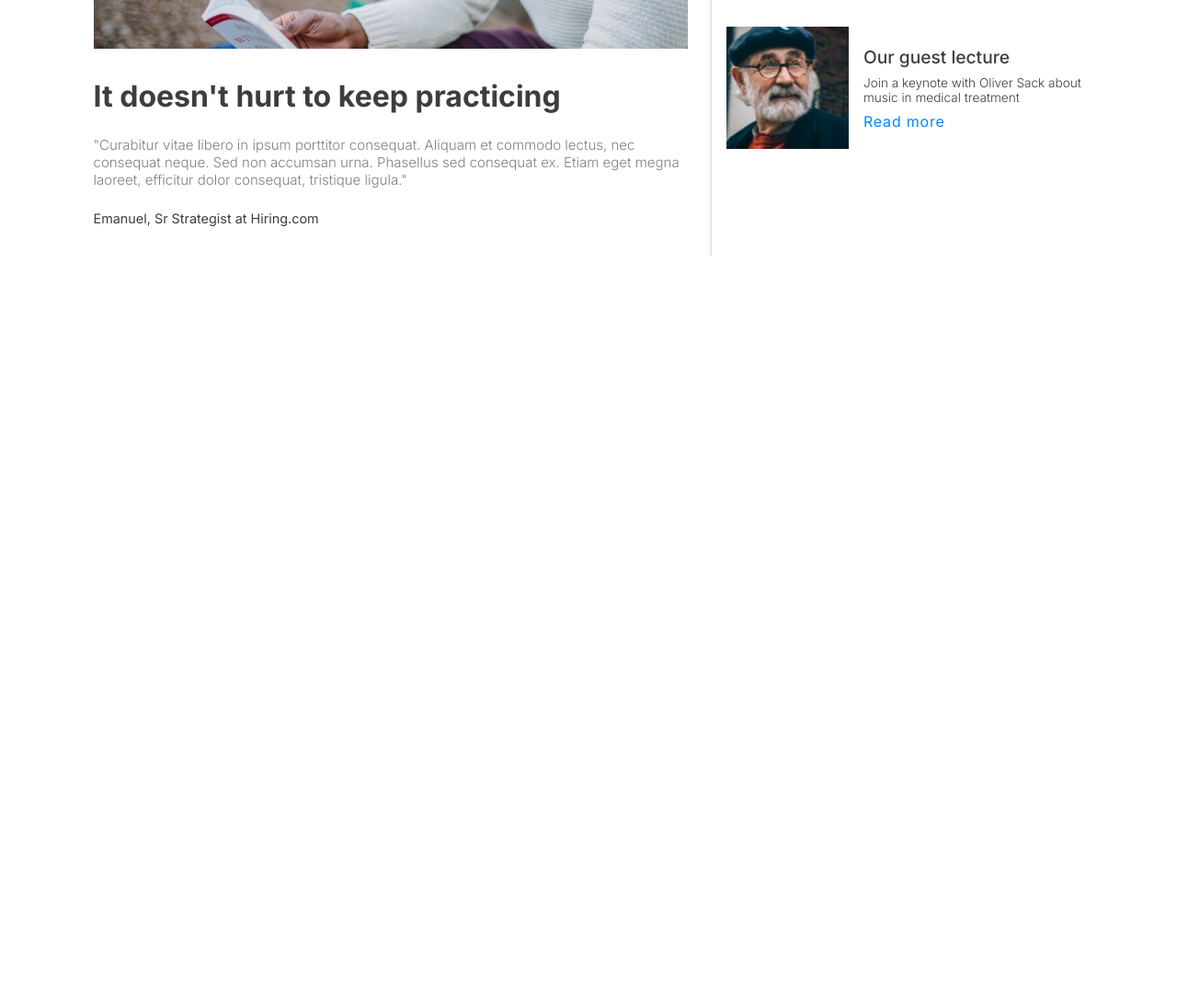
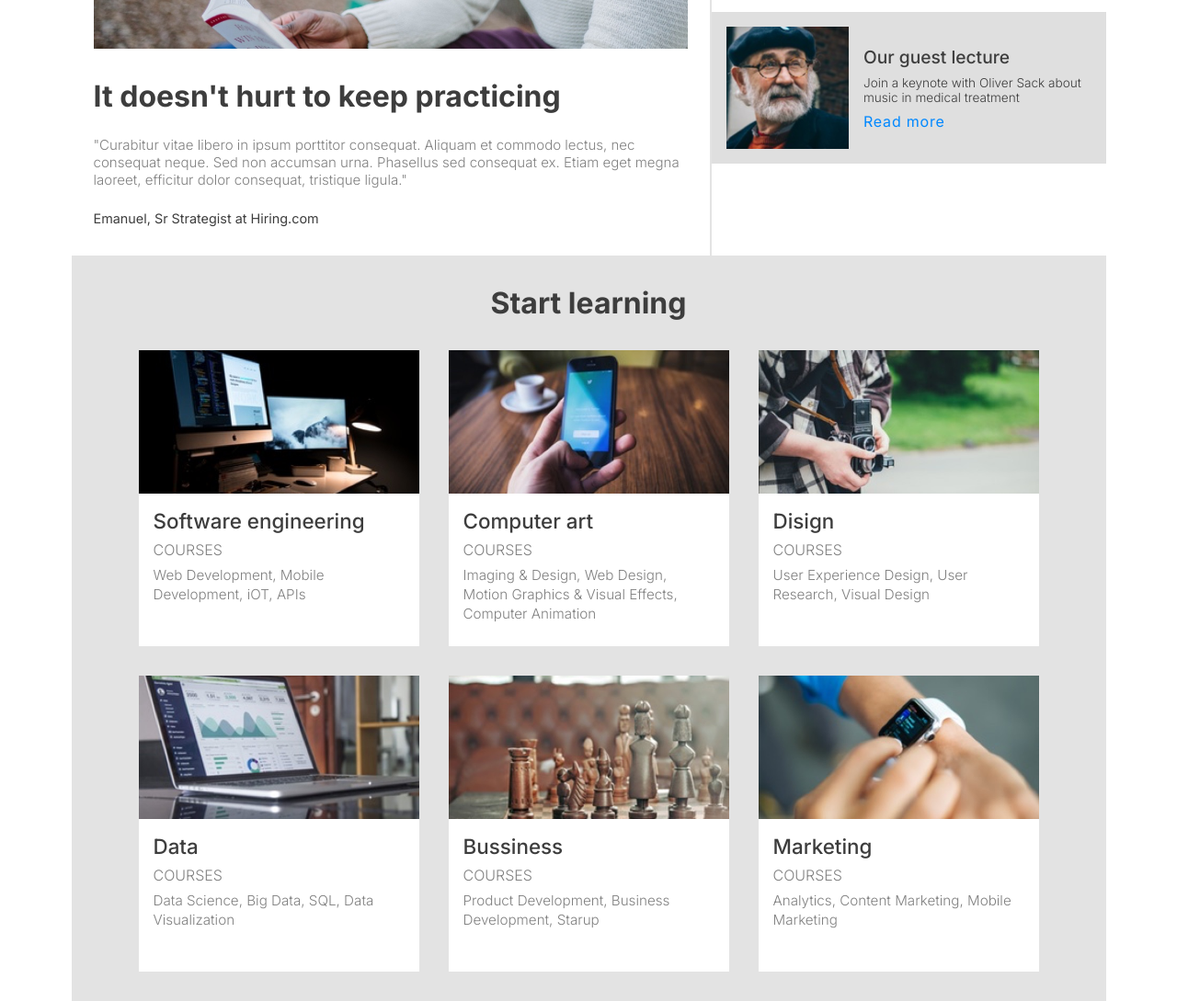
Before and after one commit to BuddyOhio/38-bas-colmar, a plain HTML site: page index.html in a window 1280 px wide. Shown: the part 939-2028 px from the top of the page at 92% size. Before the commit the page ends 1217 px from the top, so only its background shows below. Drawn offline with Linux system fonts and the light colour scheme.

Commit message:
finished course-section & Correct spelling mistakes & add bg-gray in guest-lecture & add hero-btn:hover

```diff
--- a/index.html
+++ b/index.html
@@ -19,7 +19,7 @@
           <ul class="nav__list">
             <li><a href="#" class="nav__link">On campus</a></li>
             <li><a href="#" class="nav__link">Online</a></li>
-            <li><a href="#" class="nav__link">Our companies</a></li>
+            <li><a href="#" class="nav__link">For companies</a></li>
             <li><a href="#" class="nav__link">Sign in</a></li>
           </ul>
         </div>
@@ -74,7 +74,7 @@
               />
             </div>
 
-            <div class="info__right-context">
+            <div class="info__right-content">
               <h4 class="info__right-title">Orientation date</h4>
               <p class="info__right-description">
                 Tue 10/11 & Wed 10/12: 8am-3pm
@@ -91,7 +91,7 @@
               />
             </div>
 
-            <div class="info__right-context">
+            <div class="info__right-content">
               <h4 class="info__right-title">Our campus</h4>
               <p class="info__right-description">
                 Find which campus is close by you
@@ -100,7 +100,7 @@
             </div>
           </article>
 
-          <article class="info__right-article py-16 px-16">
+          <article class="info__right-article py-16 px-16 bg-gray">
             <div class="info__right-img">
               <img
                 src="assets/images/information-guest-lecture.jpg"
@@ -108,7 +108,7 @@
               />
             </div>
 
-            <div class="info__right-context">
+            <div class="info__right-content">
               <h4 class="info__right-title">Our guest lecture</h4>
               <p class="info__right-description">
                 Join a keynote with Oliver Sack about music in medical treatment
@@ -119,7 +119,110 @@
         </div>
       </section>
 
-      <section class="course__container container" id="course"></section>
+      <section class="course__container container px-72 py-32" id="course">
+        <h2 class="course__title">Start learning</h2>
+
+        <div class="course__card__container">
+          <article class="course__card">
+            <div class="course__card-img">
+              <img
+                src="assets/images/course-software.jpg"
+                alt="course-sofware"
+              />
+            </div>
+
+            <div class="course__card-content">
+              <h4>
+                <a href="#" class="course__card-title">Software engineering</a>
+              </h4>
+              <p class="course__card-tag">courses</p>
+              <p class="course__card-description">
+                Web Development, Mobile Development, iOT, APIs
+              </p>
+            </div>
+          </article>
+
+          <article class="course__card">
+            <div class="course__card-img">
+              <img
+                src="assets/images/course-computer-art.jpg"
+                alt="course-com-art"
+              />
+            </div>
+
+            <div class="course__card-content">
+              <h4><a href="#" class="course__card-title">Computer art</a></h4>
+              <p class="course__card-tag">courses</p>
+              <p class="course__card-description">
+                Imaging & Design, Web Design, Motion Graphics & Visual Effects,
+                Computer Animation
+              </p>
+            </div>
+          </article>
+
+          <article class="course__card">
+            <div class="course__card-img">
+              <img src="assets/images/course-design.jpg" alt="course-design" />
+            </div>
+
+            <div class="course__card-content">
+              <h4><a href="#" class="course__card-title">Disign</a></h4>
+              <p class="course__card-tag">courses</p>
+              <p class="course__card-description">
+                User Experience Design, User Research, Visual Design
+              </p>
+            </div>
+          </article>
+
+          <article class="course__card">
+            <div class="course__card-img">
+              <img src="assets/images/course-data.jpg" alt="course-data" />
+            </div>
+
+            <div class="course__card-content">
+              <h4><a href="#" class="course__card-title">Data</a></h4>
+              <p class="course__card-tag">courses</p>
+              <p class="course__card-description">
+                Data Science, Big Data, SQL, Data Visualization
+              </p>
+            </div>
+          </article>
+
+          <article class="course__card">
+            <div class="course__card-img">
+              <img
+                src="assets/images/course-business.jpg"
+                alt="course-business"
+              />
+            </div>
+
+            <div class="course__card-content">
+              <h4><a href="#" class="course__card-title">Bussiness</a></h4>
+              <p class="course__card-tag">courses</p>
+              <p class="course__card-description">
+                Product Development, Business Development, Starup
+              </p>
+            </div>
+          </article>
+
+          <article class="course__card">
+            <div class="course__card-img">
+              <img
+                src="assets/images/course-marketing.jpg"
+                alt="course-marketing"
+              />
+            </div>
+
+            <div class="course__card-content">
+              <h4><a href="#" class="course__card-title">Marketing</a></h4>
+              <p class="course__card-tag">courses</p>
+              <p class="course__card-description">
+                Analytics, Content Marketing, Mobile Marketing
+              </p>
+            </div>
+          </article>
+        </div>
+      </section>
 
       <section class="thesis__container container" id="thesis"></section>
     </main>
--- a/style.css
+++ b/style.css
@@ -36,6 +36,11 @@ ul {
   padding-bottom: 32px;
 }
 
+.px-72 {
+  padding-left: 72px;
+  padding-right: 72px;
+}
+
 .pl-24 {
   padding-left: 24px;
 }
@@ -56,6 +61,10 @@ ul {
 .py-16 {
   padding-top: 16px;
   padding-bottom: 16px;
+}
+
+.bg-gray {
+    background-color: #dfdfdf;
 }
 
 .container {
@@ -133,6 +142,11 @@ ul {
   background-color: #3d3d3d;
   text-align: center;
   max-width: 330px;
+  transition: all .3s;
+}
+
+.hero__right-btn:hover {
+    background-color: #505050;
 }
 
 .information__container {
@@ -173,18 +187,18 @@ ul {
   column-gap: 16px;
   align-items: center;
 
-  transition: all .3s;
+  transition: all 0.3s;
 }
 
 .info__right-article:hover {
-    background-color: #dfdfdf;
+  background-color: #dfdfdf;
 }
 
 .info__right-img {
   width: 35%;
 }
 
-.info__right-context {
+.info__right-content {
   width: 65%;
   display: flex;
   flex-direction: column;
@@ -205,3 +219,54 @@ ul {
   color: #08f;
   letter-spacing: 0.8px;
 }
+
+.course__container {
+  background-color: #e3e3e3;
+  display: flex;
+  flex-direction: column;
+  align-items: center;
+  row-gap: 32px;
+}
+
+.course__title {
+  font-size: 2rem;
+}
+
+.course__card__container {
+  display: flex;
+  flex-wrap: wrap;
+  justify-content: center;
+  gap: 32px;
+}
+
+.course__card {
+  max-width: 305px;
+}
+
+.course__card-content {
+    background-color: #fff;
+    padding: 16px 16px 24px;
+    display: flex;
+    flex-direction: column;
+    row-gap: 8px;
+    min-height: 166px;
+}
+
+.course__card-title {
+    color: #3d3d3d;
+    font-size: 1.4rem;
+    font-weight: 500;
+}
+
+.course__card-tag {
+    text-transform: uppercase;
+    color: #818181;
+    font-weight: 300;
+}
+
+.course__card-description {
+    font-weight: 300;
+    color: #818181;
+    font-size: .95rem;
+    line-height: 1.3rem;
+}
```
